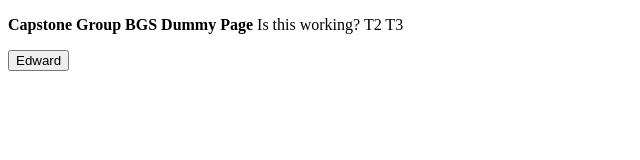
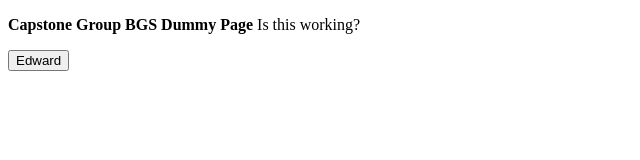
Before and after one commit to ESGFreelance/CapstoneBGS, a plain HTML site: page index.html in a window 1280 px wide. Shown: the full height of the page, 0-640 px from the left. Drawn offline with nearby package versions, Linux system fonts and the light colour scheme.

Commit message:
Update index.html

```diff
--- a/index.html
+++ b/index.html
@@ -19,8 +19,6 @@
     <p>
       <b>Capstone Group BGS Dummy Page</b>
       Is this working?
-      T2
-      T3
     </p>
 
     <button type="button" class="btn btn-primary" onclick="getData()">
```
